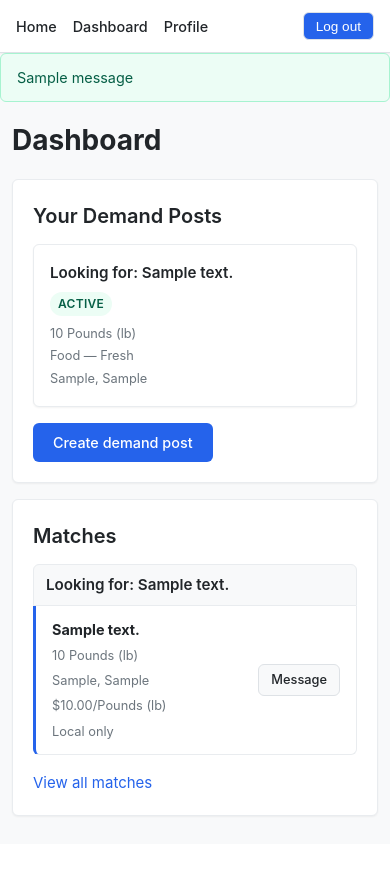
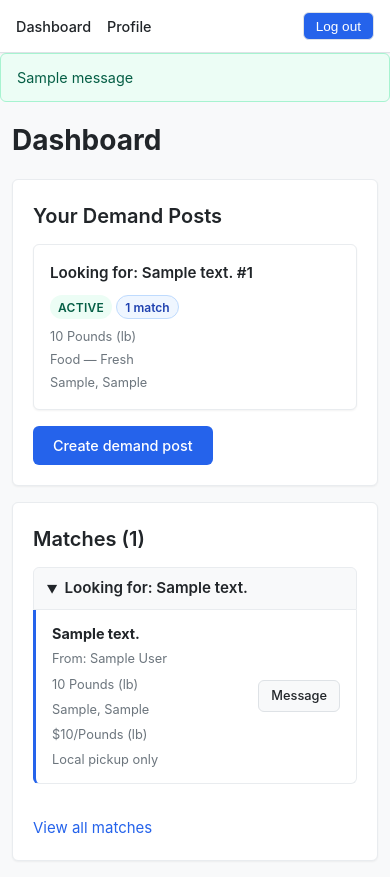
Before and after one commit to dougboude/ecommerceb2b, a Django app: page / in a window 390 px wide. Before the commit the page ends 817 px from the top, so only its background shows below. Run offline with Django 5.2, Linux system fonts and the light colour scheme; a user stored in the database is signed in; tables that the repository leaves empty hold one stand-in row (values such as "Sample post"); one stand-in notice (Sample message) is shown.

Commit message:
Implement V2.1 UX & form enhancements (11 items)
- Remove redundant Home link from navbar
- Date-only picker for available_until (with end-of-day UTC conversion)
- Clearer shipping scope labels (Local pickup only, Anywhere in my country, etc.)
- Change asking_price from DecimalField to PositiveIntegerField
- Responsive single-column tile grid on mobile
- Match count indicators on supply lots and demand posts
- Per-item_text sequential lot/post numbering
- Add display_name field to User (with data migration from email prefix)
- Show counterparty display_name in matches and dashboard
- Richer thread/messaging context card with item details
- Dashboard matches: scrollable container, collapsible groups, count summary

Co-Authored-By: Claude Opus 4.6 <noreply@anthropic.com>

```diff
--- a/marketplace/admin.py
+++ b/marketplace/admin.py
@@ -14,18 +14,18 @@ from .models import (
 
 @admin.register(User)
 class UserAdmin(BaseUserAdmin):
-    list_display = ("email", "role", "country", "email_verified", "is_active")
+    list_display = ("email", "display_name", "role", "country", "email_verified", "is_active")
     list_filter = ("role", "is_active", "email_verified")
     search_fields = ("email",)
     ordering = ("-date_joined",)
     fieldsets = (
         (None, {"fields": ("email", "password")}),
-        ("Profile", {"fields": ("role", "country", "email_verified", "first_name", "last_name", "timezone", "distance_unit")}),
+        ("Profile", {"fields": ("role", "country", "display_name", "email_verified", "first_name", "last_name", "timezone", "distance_unit")}),
         ("Permissions", {"fields": ("is_active", "is_staff", "is_superuser")}),
         ("Dates", {"fields": ("last_login", "date_joined")}),
     )
     add_fieldsets = (
-        (None, {"classes": ("wide",), "fields": ("email", "password1", "password2", "role", "country")}),
+        (None, {"classes": ("wide",), "fields": ("email", "display_name", "password1", "password2", "role", "country")}),
     )
 
 
--- a/marketplace/views.py
+++ b/marketplace/views.py
@@ -6,6 +6,8 @@ from django.contrib.auth.decorators import login_required
 from django.contrib.auth.views import LoginView, LogoutView
 from django.core.exceptions import PermissionDenied
 from django.core.paginator import Paginator
+from django.db.models import Count, F, Window
+from django.db.models.functions import RowNumber
 from django.shortcuts import get_object_or_404, redirect, render
 from django.utils.translation import gettext as _
 from django.views.decorators.http import require_POST
@@ -24,6 +26,62 @@ from .models import (
 )
 
 PAGE_SIZE = 25
+
+
+# ---------------------------------------------------------------------------
+# Lot / post numbering helpers
+# ---------------------------------------------------------------------------
+
+def _build_lot_number_map(user):
+    """Return {lot_pk: sequential_number} partitioned by item_text."""
+    lots = (
+        SupplyLot.objects.filter(created_by=user)
+        .annotate(
+            row_num=Window(
+                expression=RowNumber(),
+                partition_by=[F("item_text")],
+                order_by=F("created_at").asc(),
+            )
+        )
+        .values_list("pk", "row_num")
+    )
+    return dict(lots)
+
+
+def _build_post_number_map(user):
+    """Return {post_pk: sequential_number} partitioned by item_text."""
+    posts = (
+        DemandPost.objects.filter(created_by=user)
+        .annotate(
+            row_num=Window(
+                expression=RowNumber(),
+                partition_by=[F("item_text")],
+                order_by=F("created_at").asc(),
+            )
+        )
+        .values_list("pk", "row_num")
+    )
+    return dict(posts)
+
+
+def _get_lot_number(lot):
+    """Get the sequential number for a single supply lot."""
+    earlier = SupplyLot.objects.filter(
+        created_by=lot.created_by,
+        item_text=lot.item_text,
+        created_at__lte=lot.created_at,
+    ).count()
+    return earlier
+
+
+def _get_post_number(post):
+    """Get the sequential number for a single demand post."""
+    earlier = DemandPost.objects.filter(
+        created_by=post.created_by,
+        item_text=post.item_text,
+        created_at__lte=post.created_at,
+    ).count()
+    return earlier
 
 
 # ---------------------------------------------------------------------------
@@ -64,31 +122,41 @@ def dashboard_view(request):
     user = request.user
     context = {}
     if user.role == Role.BUYER:
-        context["demand_posts"] = DemandPost.objects.filter(
+        posts = DemandPost.objects.filter(
             created_by=user,
-        ).order_by("-created_at")[:5]
+        ).annotate(match_count=Count("matches")).order_by("-created_at")[:5]
+        post_numbers = _build_post_number_map(user)
+        for p in posts:
+            p.post_number = post_numbers.get(p.pk, 1)
+        context["demand_posts"] = posts
         matches = Match.objects.filter(
             demand_post__created_by=user,
         ).select_related(
-            "demand_post", "supply_lot", "thread",
-        ).order_by("-created_at")[:10]
+            "demand_post", "supply_lot", "supply_lot__created_by", "thread",
+        ).order_by("-created_at")
         grouped = defaultdict(list)
         for m in matches:
             grouped[m.demand_post].append(m)
         context["grouped_matches"] = dict(grouped)
+        context["match_count"] = matches.count()
     else:
-        context["supply_lots"] = SupplyLot.objects.filter(
+        lots = SupplyLot.objects.filter(
             created_by=user,
-        ).order_by("-created_at")[:5]
+        ).annotate(match_count=Count("matches")).order_by("-created_at")[:5]
+        lot_numbers = _build_lot_number_map(user)
+        for lot in lots:
+            lot.lot_number = lot_numbers.get(lot.pk, 1)
+        context["supply_lots"] = lots
         matches = Match.objects.filter(
             supply_lot__created_by=user,
         ).select_related(
-            "demand_post", "supply_lot", "thread",
-        ).order_by("-created_at")[:10]
+            "demand_post", "demand_post__created_by", "supply_lot", "thread",
+        ).order_by("-created_at")
         grouped = defaultdict(list)
         for m in matches:
             grouped[m.supply_lot].append(m)
         context["grouped_matches"] = dict(grouped)
+        context["match_count"] = matches.count()
     return render(request, "marketplace/dashboard.html", context)
 
 
@@ -122,9 +190,14 @@ def profile_edit(request):
 def demand_post_list(request):
     if request.user.role != Role.BUYER:
         raise PermissionDenied
-    qs = DemandPost.objects.filter(created_by=request.user)
+    qs = DemandPost.objects.filter(created_by=request.user).annotate(
+        match_count=Count("matches"),
+    ).order_by("-created_at")
+    post_numbers = _build_post_number_map(request.user)
     paginator = Paginator(qs, PAGE_SIZE)
     page_obj = paginator.get_page(request.GET.get("page"))
+    for post in page_obj:
+        post.post_number = post_numbers.get(post.pk, 1)
     return render(request, "marketplace/demand_post_list.html", {"page_obj": page_obj})
 
 
@@ -167,7 +240,11 @@ def demand_post_edit(request, pk):
 
 @login_required
 def demand_post_detail(request, pk):
-    post = get_object_or_404(DemandPost, pk=pk, created_by=request.user)
+    post = get_object_or_404(
+        DemandPost.objects.annotate(match_count=Count("matches")),
+        pk=pk, created_by=request.user,
+    )
+    post.post_number = _get_post_number(post)
     return render(request, "marketplace/demand_post_detail.html", {"post": post})
 
 
@@ -193,9 +270,14 @@ def demand_post_toggle(request, pk):
 def supply_lot_list(request):
     if request.user.role != Role.SUPPLIER:
         raise PermissionDenied
-    qs = SupplyLot.objects.filter(created_by=request.user)
+    qs = SupplyLot.objects.filter(created_by=request.user).annotate(
+        match_count=Count("matches"),
+    ).order_by("-created_at")
+    lot_numbers = _build_lot_number_map(request.user)
     paginator = Paginator(qs, PAGE_SIZE)
     page_obj = paginator.get_page(request.GET.get("page"))
+    for lot in page_obj:
+        lot.lot_number = lot_numbers.get(lot.pk, 1)
     return render(request, "marketplace/supply_lot_list.html", {"page_obj": page_obj})
 
 
@@ -237,7 +319,11 @@ def supply_lot_edit(request, pk):
 
 @login_required
 def supply_lot_detail(request, pk):
-    lot = get_object_or_404(SupplyLot, pk=pk, created_by=request.user)
+    lot = get_object_or_404(
+        SupplyLot.objects.annotate(match_count=Count("matches")),
+        pk=pk, created_by=request.user,
+    )
+    lot.lot_number = _get_lot_number(lot)
     return render(request, "marketplace/supply_lot_detail.html", {"lot": lot})
 
 
@@ -265,11 +351,15 @@ def match_list(request):
     if user.role == Role.BUYER:
         qs = Match.objects.filter(
             demand_post__created_by=user,
-        ).select_related("demand_post", "supply_lot", "thread")
+        ).select_related(
+            "demand_post", "supply_lot", "supply_lot__created_by", "thread",
+        )
     else:
         qs = Match.objects.filter(
             supply_lot__created_by=user,
-        ).select_related("demand_post", "supply_lot", "thread")
+        ).select_related(
+            "demand_post", "demand_post__created_by", "supply_lot", "thread",
+        )
     matches = qs.order_by("-created_at")
     grouped = defaultdict(list)
     if user.role == Role.BUYER:
@@ -290,7 +380,18 @@ def match_list(request):
 @login_required
 @ratelimit(key="user", rate="30/10m", method="POST", block=True)
 def thread_detail(request, pk):
-    thread = get_object_or_404(MessageThread, pk=pk)
+    thread = get_object_or_404(
+        MessageThread.objects.select_related(
+            "match",
+            "match__supply_lot",
+            "match__supply_lot__created_by",
+            "match__demand_post",
+            "match__demand_post__created_by",
+            "buyer",
+            "supplier",
+        ),
+        pk=pk,
+    )
     if request.user not in (thread.buyer, thread.supplier):
         raise PermissionDenied
     if request.method == "POST":
@@ -304,9 +405,11 @@ def thread_detail(request, pk):
             return redirect("marketplace:thread_detail", pk=thread.pk)
     else:
         form = MessageForm()
-    msgs = thread.messages.all()
+    msgs = thread.messages.select_related("sender").all()
+    counterparty = thread.supplier if request.user == thread.buyer else thread.buyer
     return render(request, "marketplace/thread_detail.html", {
         "thread": thread,
         "messages_list": msgs,
         "form": form,
+        "counterparty": counterparty,
     })
--- a/static/css/style.css
+++ b/static/css/style.css
@@ -167,6 +167,7 @@ input[type="text"],
 input[type="email"],
 input[type="password"],
 input[type="number"],
+input[type="date"],
 input[type="datetime-local"],
 input[type="url"],
 select,
@@ -451,4 +452,48 @@ dd { font-size: 0.9rem; }
     dl { grid-template-columns: 1fr; }
     dt { margin-bottom: 0; }
     .auth-form { padding: 1.25rem; margin: 1rem; }
+    .card-grid { grid-template-columns: 1fr; }
 }
+
+/* --- Match badge --- */
+.match-badge {
+    display: inline-block;
+    padding: 0.1rem 0.5rem;
+    border-radius: 999px;
+    font-size: 0.75rem;
+    font-weight: 600;
+    background: #eff6ff;
+    color: #1e40af;
+    border: 1px solid #bfdbfe;
+    margin-top: 0.25rem;
+}
+
+/* --- Scrollable matches container --- */
+.matches-scroll {
+    max-height: 600px;
+    overflow-y: auto;
+    margin-bottom: 1rem;
+}
+
+/* --- Collapsible match groups --- */
+details.match-group {
+    margin-bottom: 1rem;
+}
+
+details.match-group > summary.match-group-header {
+    cursor: pointer;
+    list-style: none;
+    display: flex;
+    align-items: center;
+    gap: 0.5rem;
+}
+
+details.match-group > summary.match-group-header::before {
+    content: "\25B6";
+    font-size: 0.7rem;
+    transition: transform 0.15s;
+}
+
+details[open].match-group > summary.match-group-header::before {
+    transform: rotate(90deg);
+}
--- a/templates/includes/_navbar.html
+++ b/templates/includes/_navbar.html
@@ -1,6 +1,5 @@
 {% load i18n %}
 <nav>
-    <a href="/">{% trans "Home" %}</a>
     {% if user.is_authenticated %}
         <a href="{% url 'marketplace:dashboard' %}">{% trans "Dashboard" %}</a>
         <a href="{% url 'marketplace:profile' %}">{% trans "Profile" %}</a>
--- a/templates/marketplace/dashboard.html
+++ b/templates/marketplace/dashboard.html
@@ -13,8 +13,9 @@
         <div class="card-grid">
             {% for post in demand_posts %}
             <a href="{% url 'marketplace:demand_post_detail' post.pk %}" class="tile">
-                <div class="tile-title">{% trans "Looking for:" %} {{ post.item_text }}</div>
+                <div class="tile-title">{% trans "Looking for:" %} {{ post.item_text }} #{{ post.post_number }}</div>
                 <span class="status status-{{ post.status }}">{{ post.get_status_display }}</span>
+                {% if post.match_count %}<span class="match-badge">{{ post.match_count }} {% trans "match" %}{{ post.match_count|pluralize:"es" }}</span>{% endif %}
                 {% if post.quantity_value %}<div class="tile-meta">{{ post.quantity_value }} {{ post.get_quantity_unit_display }}</div>{% endif %}
                 {% if post.category %}<div class="tile-meta">{{ post.get_category_display }}</div>{% endif %}
                 <div class="tile-meta">{{ post.get_location_country_display|default:post.location_country }}{% if post.location_locality %}, {{ post.location_locality }}{% endif %}</div>
@@ -28,15 +29,17 @@
     </section>
 
     <section>
-        <h2>{% trans "Matches" %}</h2>
+        <h2>{% trans "Matches" %} ({{ match_count }})</h2>
         {% if grouped_matches %}
+        <div class="matches-scroll">
             {% for parent, matches in grouped_matches.items %}
-        <div class="match-group">
-            <div class="match-group-header">{% trans "Looking for:" %} {{ parent.item_text }}</div>
+            <details class="match-group" open>
+                <summary class="match-group-header">{% trans "Looking for:" %} {{ parent.item_text }}</summary>
                 {% for match in matches %}
                 <div class="match-card">
                     <div class="match-card-details">
                         <strong>{{ match.supply_lot.item_text }}</strong>
+                        <span class="tile-meta">{% trans "From:" %} {{ match.supply_lot.created_by.display_name }}</span>
                         {% if match.supply_lot.quantity_value %}<span class="tile-meta">{{ match.supply_lot.quantity_value }} {{ match.supply_lot.get_quantity_unit_display }}</span>{% endif %}
                         <span class="tile-meta">{{ match.supply_lot.location_country }}{% if match.supply_lot.location_locality %}, {{ match.supply_lot.location_locality }}{% endif %}</span>
                         {% if match.supply_lot.asking_price %}<span class="tile-meta">${{ match.supply_lot.asking_price }}/{{ match.supply_lot.get_price_unit_display }}</span>{% endif %}
@@ -45,8 +48,9 @@
                     <a href="{% url 'marketplace:thread_detail' match.thread.pk %}" class="btn btn-secondary btn-small">{% trans "Message" %}</a>
                 </div>
                 {% endfor %}
+            </details>
+            {% endfor %}
         </div>
-        {% endfor %}
         <a href="{% url 'marketplace:match_list' %}">{% trans "View all matches" %}</a>
         {% else %}
         <p class="empty-state">{% trans "No matches yet." %}</p>
@@ -60,8 +64,9 @@
         <div class="card-grid">
             {% for lot in supply_lots %}
             <a href="{% url 'marketplace:supply_lot_detail' lot.pk %}" class="tile">
-                <div class="tile-title">{{ lot.item_text }}</div>
+                <div class="tile-title">{{ lot.item_text }} #{{ lot.lot_number }}</div>
                 <span class="status status-{{ lot.status }}">{{ lot.get_status_display }}</span>
+                {% if lot.match_count %}<span class="match-badge">{{ lot.match_count }} {% trans "match" %}{{ lot.match_count|pluralize:"es" }}</span>{% endif %}
                 {% if lot.quantity_value %}<div class="tile-meta">{{ lot.quantity_value }} {{ lot.get_quantity_unit_display }}</div>{% endif %}
                 {% if lot.category %}<div class="tile-meta">{{ lot.get_category_display }}</div>{% endif %}
                 <div class="tile-meta">{{ lot.get_location_country_display|default:lot.location_country }}{% if lot.location_locality %}, {{ lot.location_locality }}{% endif %}</div>
@@ -75,23 +80,26 @@
     </section>
 
     <section>
-        <h2>{% trans "Matches" %}</h2>
+        <h2>{% trans "Matches" %} ({{ match_count }})</h2>
         {% if grouped_matches %}
+        <div class="matches-scroll">
             {% for parent, matches in grouped_matches.items %}
-        <div class="match-group">
-            <div class="match-group-header">{{ parent.item_text }}</div>
+            <details class="match-group" open>
+                <summary class="match-group-header">{{ parent.item_text }}</summary>
                 {% for match in matches %}
                 <div class="match-card">
                     <div class="match-card-details">
                         <strong>{% trans "Looking for:" %} {{ match.demand_post.item_text }}</strong>
+                        <span class="tile-meta">{% trans "From:" %} {{ match.demand_post.created_by.display_name }}</span>
                         {% if match.demand_post.quantity_value %}<span class="tile-meta">{{ match.demand_post.quantity_value }} {{ match.demand_post.get_quantity_unit_display }}</span>{% endif %}
                         <span class="tile-meta">{{ match.demand_post.location_country }}{% if match.demand_post.location_locality %}, {{ match.demand_post.location_locality }}{% endif %}</span>
                     </div>
                     <a href="{% url 'marketplace:thread_detail' match.thread.pk %}" class="btn btn-secondary btn-small">{% trans "Message" %}</a>
                 </div>
                 {% endfor %}
+            </details>
+            {% endfor %}
         </div>
-        {% endfor %}
         <a href="{% url 'marketplace:match_list' %}">{% trans "View all matches" %}</a>
         {% else %}
         <p class="empty-state">{% trans "No matches yet." %}</p>
--- a/templates/marketplace/demand_post_detail.html
+++ b/templates/marketplace/demand_post_detail.html
@@ -1,10 +1,10 @@
 {% extends "base.html" %}
 {% load i18n %}
 
-{% block title %}{% trans "Looking for:" %} {{ post.item_text }}{% endblock %}
+{% block title %}{% trans "Looking for:" %} {{ post.item_text }} #{{ post.post_number }}{% endblock %}
 
 {% block content %}
-<h1>{% trans "Looking for:" %} {{ post.item_text }}</h1>
+<h1>{% trans "Looking for:" %} {{ post.item_text }} #{{ post.post_number }}</h1>
 <dl>
     <dt>{% trans "Status" %}</dt><dd><span class="status status-{{ post.status }}">{{ post.get_status_display }}</span></dd>
     <dt>{% trans "Category" %}</dt><dd>{{ post.get_category_display|default:"-" }}</dd>
@@ -12,6 +12,7 @@
     <dt>{% trans "Frequency" %}</dt><dd>{{ post.get_frequency_display }}</dd>
     <dt>{% trans "Location" %}</dt><dd>{{ post.location_country }}{% if post.location_locality %}, {{ post.location_locality }}{% endif %}{% if post.location_region %}, {{ post.location_region }}{% endif %}</dd>
     <dt>{% trans "Include shipped items" %}</dt><dd>{{ post.shipping_allowed|yesno }}</dd>
+    <dt>{% trans "Matches" %}</dt><dd>{{ post.match_count }}</dd>
     {% if post.notes %}<dt>{% trans "Notes" %}</dt><dd>{{ post.notes }}</dd>{% endif %}
 </dl>
 
--- a/templates/marketplace/demand_post_list.html
+++ b/templates/marketplace/demand_post_list.html
@@ -9,8 +9,9 @@
 <div class="card-grid">
     {% for post in page_obj %}
     <a href="{% url 'marketplace:demand_post_detail' post.pk %}" class="tile">
-        <div class="tile-title">{% trans "Looking for:" %} {{ post.item_text }}</div>
+        <div class="tile-title">{% trans "Looking for:" %} {{ post.item_text }} #{{ post.post_number }}</div>
         <span class="status status-{{ post.status }}">{{ post.get_status_display }}</span>
+        {% if post.match_count %}<span class="match-badge">{{ post.match_count }} {% trans "match" %}{{ post.match_count|pluralize:"es" }}</span>{% endif %}
         {% if post.quantity_value %}<div class="tile-meta">{{ post.quantity_value }} {{ post.get_quantity_unit_display }}</div>{% endif %}
         {% if post.category %}<div class="tile-meta">{{ post.get_category_display }}</div>{% endif %}
         <div class="tile-meta">{{ post.get_location_country_display|default:post.location_country }}{% if post.location_locality %}, {{ post.location_locality }}{% endif %}</div>
--- a/templates/marketplace/match_list.html
+++ b/templates/marketplace/match_list.html
@@ -20,12 +20,14 @@
         <div class="match-card-details">
             {% if user.role == "buyer" %}
                 <strong>{{ match.supply_lot.item_text }}</strong>
+                <span class="tile-meta">{% trans "From:" %} {{ match.supply_lot.created_by.display_name }}</span>
                 {% if match.supply_lot.quantity_value %}<span class="tile-meta">{{ match.supply_lot.quantity_value }} {{ match.supply_lot.get_quantity_unit_display }}</span>{% endif %}
                 <span class="tile-meta">{{ match.supply_lot.location_country }}{% if match.supply_lot.location_locality %}, {{ match.supply_lot.location_locality }}{% endif %}</span>
                 {% if match.supply_lot.asking_price %}<span class="tile-meta">${{ match.supply_lot.asking_price }}/{{ match.supply_lot.get_price_unit_display }}</span>{% endif %}
                 <span class="tile-meta">{{ match.supply_lot.get_shipping_scope_display }}</span>
             {% else %}
                 <strong>{% trans "Looking for:" %} {{ match.demand_post.item_text }}</strong>
+                <span class="tile-meta">{% trans "From:" %} {{ match.demand_post.created_by.display_name }}</span>
                 {% if match.demand_post.quantity_value %}<span class="tile-meta">{{ match.demand_post.quantity_value }} {{ match.demand_post.get_quantity_unit_display }}</span>{% endif %}
                 <span class="tile-meta">{{ match.demand_post.location_country }}{% if match.demand_post.location_locality %}, {{ match.demand_post.location_locality }}{% endif %}</span>
             {% endif %}
--- a/templates/marketplace/profile.html
+++ b/templates/marketplace/profile.html
@@ -6,6 +6,7 @@
 {% block content %}
 <h1>{% trans "Profile" %}</h1>
 <dl>
+    <dt>{% trans "Display name" %}</dt><dd>{{ user.display_name|default:"-" }}</dd>
     <dt>{% trans "Email" %}</dt><dd>{{ user.email }}</dd>
     <dt>{% trans "Role" %}</dt><dd>{{ user.get_role_display }}</dd>
     <dt>{% trans "First name" %}</dt><dd>{{ user.first_name|default:"-" }}</dd>
--- a/templates/marketplace/supply_lot_list.html
+++ b/templates/marketplace/supply_lot_list.html
@@ -9,8 +9,9 @@
 <div class="card-grid">
     {% for lot in page_obj %}
     <a href="{% url 'marketplace:supply_lot_detail' lot.pk %}" class="tile">
-        <div class="tile-title">{{ lot.item_text }}</div>
+        <div class="tile-title">{{ lot.item_text }} #{{ lot.lot_number }}</div>
         <span class="status status-{{ lot.status }}">{{ lot.get_status_display }}</span>
+        {% if lot.match_count %}<span class="match-badge">{{ lot.match_count }} {% trans "match" %}{{ lot.match_count|pluralize:"es" }}</span>{% endif %}
         {% if lot.quantity_value %}<div class="tile-meta">{{ lot.quantity_value }} {{ lot.get_quantity_unit_display }}</div>{% endif %}
         {% if lot.category %}<div class="tile-meta">{{ lot.get_category_display }}</div>{% endif %}
         <div class="tile-meta">{{ lot.get_location_country_display|default:lot.location_country }}{% if lot.location_locality %}, {{ lot.location_locality }}{% endif %}</div>
```
Also changed, not shown: CLAUDE.md (+5 -0 lines), ai-docs/v1-agent-build-spec.md (+2 -1 lines), ai-docs/v1-implementation-decisions.md (+5 -1 lines), ai-docs/v2.1-status.md (added, +133 -0 lines), marketplace/forms.py (+18 -5 lines), marketplace/models.py (+8 -7 lines), templates/marketplace/supply_lot_detail.html (+4 -3 lines), templates/marketplace/thread_detail.html (+19 -9 lines), marketplace/migrations/0004_user_display_name_alter_supplylot_asking_price_and_more.py (added), marketplace/migrations/0005_populate_display_name.py (added). Lines whose indentation alone changed are shown as unchanged.
